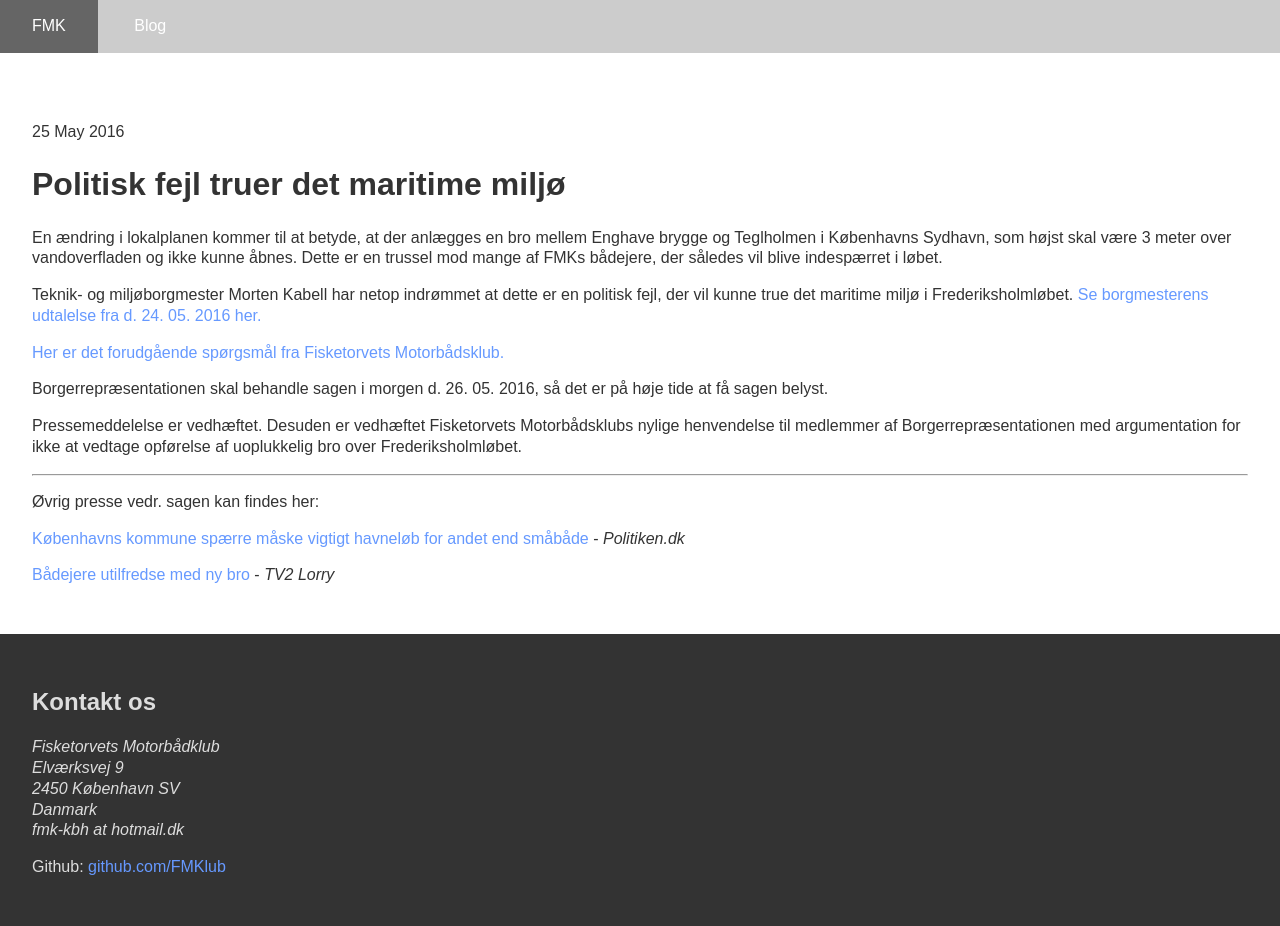
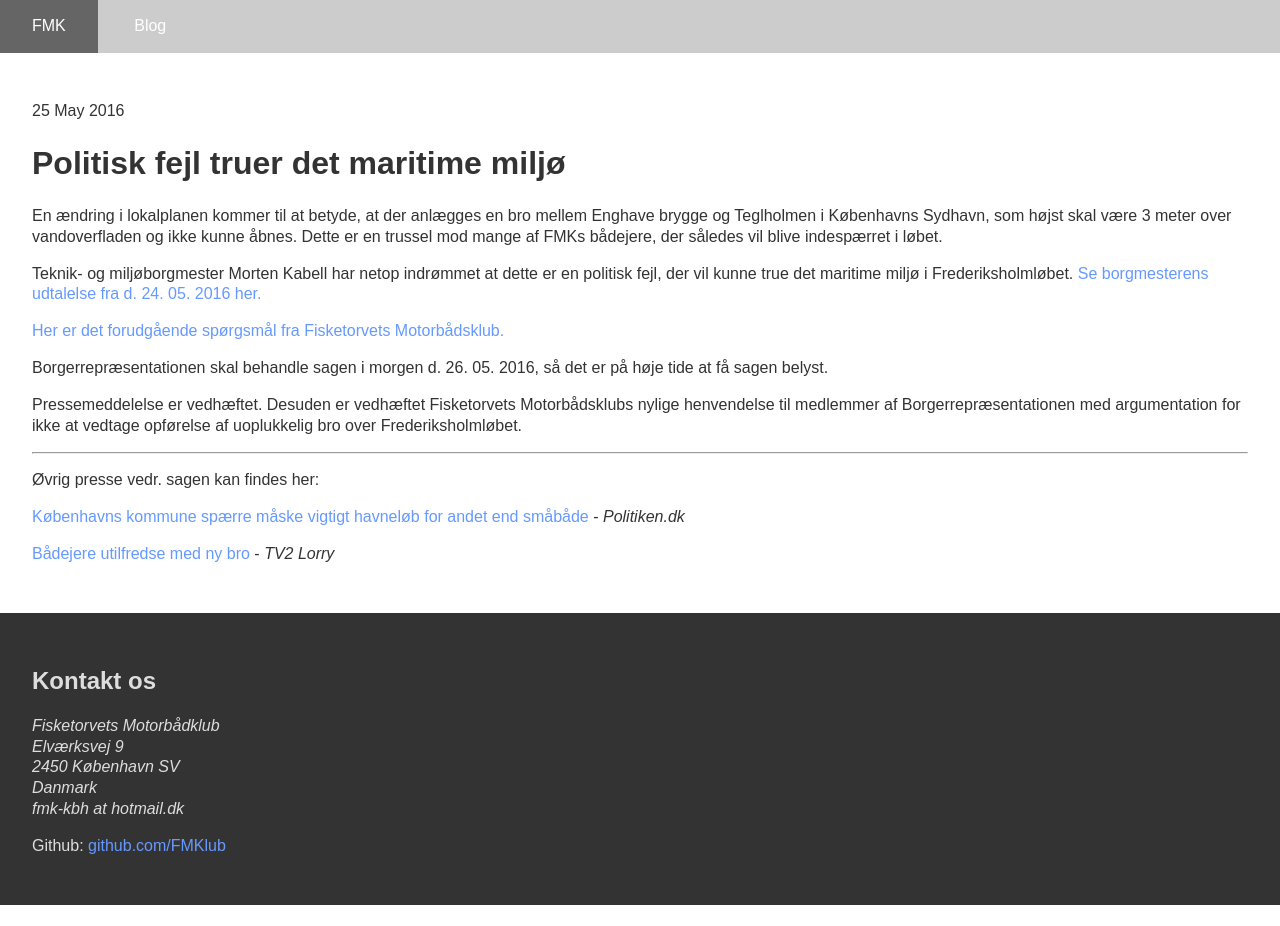
Before and after one commit to fisketorvetsmotorbaadklub/fisketorvetsmotorbaadklub.github.io, a Jekyll site: the page built from _posts/2016-05-24-nyt-website-for-fmk.md, in a window 1280 px wide. Built offline with Jekyll 4.4.1, drawn with Linux system fonts in a browser that asks for light colours; after the commit the page ends 905 px from its top, so only the background shows below that.

Commit message:
Update default.html

```diff
--- a/_layouts/default.html
+++ b/_layouts/default.html
@@ -9,15 +9,11 @@
 			<link rel="stylesheet" type="text/css" href="/css/main.css">
 		</head>
 		<body>
-            <header>
-                <nav>
-                    <a href="/">FMK</a>
-                    <a href="/blog">Blog</a>
-                    </ul>
-                </nav>
-                <h1>{{ page.header }}</h1>
-			</header>
-			<article class="container">
+            <nav>
+                <a href="/">FMK</a>
+                <a href="/blog">Blog</a>
+            </nav>
+			<article>
 
 			{{ content }}
 
```
